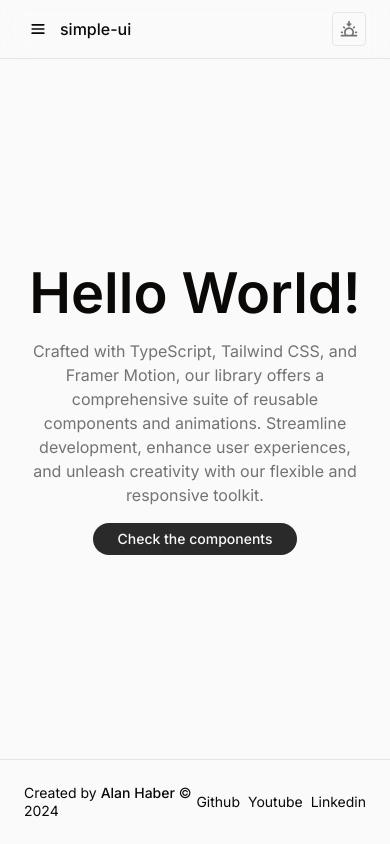
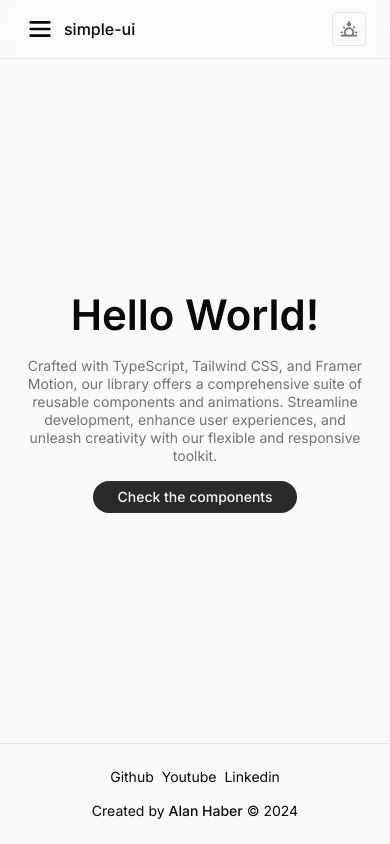
Before and after one commit to haberalan/simple-ui, a Next.js app: page / in a window 390 px wide. Built offline with nearby package versions, Linux system fonts and the light colour scheme.

Commit message:
fix: reponsiveness fixes

```diff
--- a/app/(sites)/components/[[...slug]]/_components/ComponentHeader/component.tsx
+++ b/app/(sites)/components/[[...slug]]/_components/ComponentHeader/component.tsx
@@ -8,8 +8,10 @@ type ComponentHeaderProps = {
 const ComponentHeader: React.FC<ComponentHeaderProps> = (props) => {
   return (
     <div className="flex flex-col gap-4">
-      <h2 className="text-display-lg font-500 dark:text-white">{props.name}</h2>
-      <p className="max-w-[800px] text-md text-gray-600 dark:text-gray-500">
+      <h2 className="text-display-md font-500 dark:text-white md:text-display-lg">
+        {props.name}
+      </h2>
+      <p className="max-w-[800px] text-sm text-gray-600 dark:text-gray-500 md:text-md">
         {props.description}
       </p>
     </div>
--- a/app/_components/Footer/component.tsx
+++ b/app/_components/Footer/component.tsx
@@ -5,7 +5,7 @@ import React from "react";
 const Footer = () => {
   return (
     <footer className="border-t border-gray-300 text-sm dark:border-gray-900 dark:text-gray-400">
-      <div className="container flex items-center justify-between py-6">
+      <div className="container flex flex-col-reverse items-center justify-between gap-4 py-6 md:flex-row md:gap-0">
         <p>
           Created by <span className="font-500">Alan Haber</span> &copy;{" "}
           {new Date().getFullYear()}
--- a/app/_components/Header/NavMobile/component.tsx
+++ b/app/_components/Header/NavMobile/component.tsx
@@ -1,9 +1,10 @@
 "use client";
 
-import { Icon, Sheet, ActiveLink, IconButton } from "@/components/ui";
-import { useState } from "react";
+import { Icon, Sheet, ActiveLink } from "@/components/ui";
+import { useEffect, useState } from "react";
 import { COMPONENTS } from "@/constants";
 import Link from "next/link";
+import { usePathname } from "next/navigation";
 
 const GROUPS = [
   {
@@ -14,6 +15,7 @@ const GROUPS = [
 ];
 
 const NavMobile = () => {
+  const pathname = usePathname();
   const [open, setOpen] = useState(false);
 
   const handleOpen = () => {
@@ -24,15 +26,14 @@ const NavMobile = () => {
     setOpen(false);
   };
 
+  useEffect(() => {
+    handleClose();
+  }, [pathname]);
+
   return (
     <>
       <div className="lg:hidden">
-        <IconButton
-          onClick={handleOpen}
-          icon="Menu"
-          variant="quaternary"
-          size="sm"
-        />
+        <Icon name="Menu" onClick={handleOpen} className="size-8" />
       </div>
 
       <Sheet open={open} handleClose={handleClose} direction="left">
--- a/app/page.tsx
+++ b/app/page.tsx
@@ -3,9 +3,11 @@ import { Button } from "@/components/ui";
 export default function Home() {
   return (
     <main className="container flex flex-1 flex-col items-center justify-center">
-      <section className="flex flex-col items-center gap-4">
-        <h1 className="text-display-2xl font-600">Hello World!</h1>
-        <p className="max-w-[800px] text-center text-md text-gray-600">
+      <section className="flex flex-col items-center gap-4 text-center">
+        <h1 className="text-display-lg font-600 md:text-display-2xl">
+          Hello World!
+        </h1>
+        <p className="max-w-[800px] text-center text-sm text-gray-600 md:text-md">
           Crafted with TypeScript, Tailwind CSS, and Framer Motion, our library
           offers a comprehensive suite of reusable components and animations.
           Streamline development, enhance user experiences, and unleash
--- a/components/ui/Sheet/component.styles.ts
+++ b/components/ui/Sheet/component.styles.ts
@@ -1,7 +1,7 @@
 import styles from "@/lib/styles";
 
 const SheetStyles = styles(
-  "fixed top-0 z-50 h-full w-full max-w-[360px] border-gray-300 bg-gray-100 shadow-xl dark:border-gray-900 dark:bg-black",
+  "fixed top-0 z-50 h-full w-full max-w-[320px] border-gray-300 bg-gray-100 shadow-xl dark:border-gray-900 dark:bg-black",
   {
     direction: {
       left: "left-0 border-r",
```
